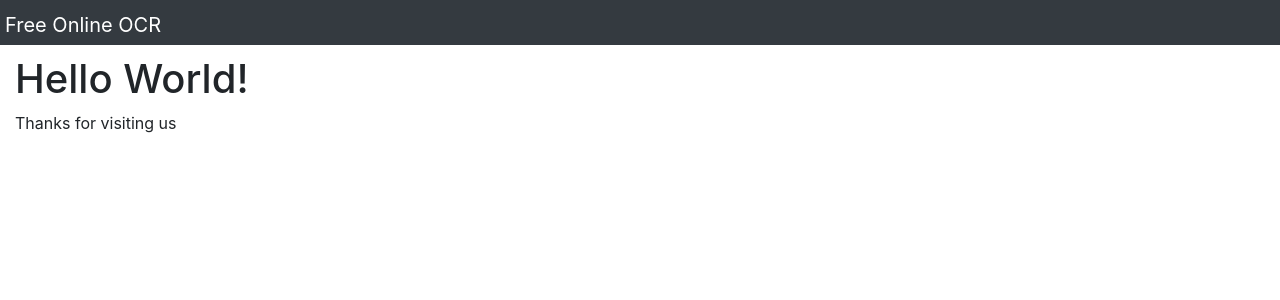
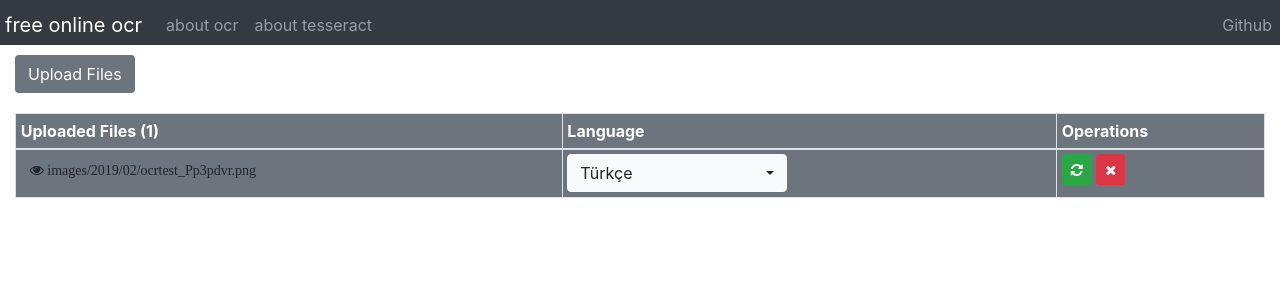
Before and after one commit to m3hm3taydin/ocr-app-django, a Django app: page / in a window 1280 px wide. Shown: the top 300 px of the page. Run offline with Django 3.2, Linux system fonts and the light colour scheme; data comes from the database, SQL or seed files in the repository; both versions use the stored data as it was after the commit; some libraries are stand-ins or nearby versions.

Commit message:
Adds ocr feature & Fixes upload file bugs

```diff
--- a/ocr/ocr/settings.py
+++ b/ocr/ocr/settings.py
@@ -14,7 +14,7 @@ import os
 
 # Build paths inside the project like this: os.path.join(BASE_DIR, ...)
 BASE_DIR = os.path.dirname(os.path.dirname(os.path.abspath(__file__)))
-TEMPLATE_DIR = os.path.join(BASE_DIR, 'web/templates/web')
+TEMPLATE_DIR = os.path.join(BASE_DIR, 'web/templates')
 
 # Quick-start development settings - unsuitable for production
 # See https://docs.djangoproject.com/en/2.1/howto/deployment/checklist/
--- a/ocr/web/models.py
+++ b/ocr/web/models.py
@@ -3,5 +3,5 @@ from django.db import models
 # Create your models here.
 class Document(models.Model):
     description = models.CharField(max_length=255, blank=True)
-    file = models.FileField(upload_to='documents/%Y/%m/%d/')
+    file = models.ImageField(upload_to='images/%Y/%m/')
     uploaded_at = models.DateTimeField(auto_now_add=True)
--- a/ocr/web/templates/base.html
+++ b/ocr/web/templates/base.html
@@ -8,11 +8,13 @@
 
   <!-- Bootstrap -->
   <link rel="stylesheet" href="https://stackpath.bootstrapcdn.com/bootstrap/4.2.1/css/bootstrap.min.css" integrity="sha384-GJzZqFGwb1QTTN6wy59ffF1BuGJpLSa9DkKMp0DgiMDm4iYMj70gZWKYbI706tWS" crossorigin="anonymous">
-
+  <link rel="stylesheet" href="https://cdnjs.cloudflare.com/ajax/libs/bootstrap-select/1.13.5/css/bootstrap-select.css">
 
   <script src="https://code.jquery.com/jquery-3.2.1.min.js"></script>
   <script src="https://cdnjs.cloudflare.com/ajax/libs/popper.js/1.14.6/umd/popper.min.js" integrity="sha384-wHAiFfRlMFy6i5SRaxvfOCifBUQy1xHdJ/yoi7FRNXMRBu5WHdZYu1hA6ZOblgut" crossorigin="anonymous"></script>
   <script src="https://stackpath.bootstrapcdn.com/bootstrap/4.2.1/js/bootstrap.min.js" integrity="sha384-B0UglyR+jN6CkvvICOB2joaf5I4l3gm9GU6Hc1og6Ls7i6U/mkkaduKaBhlAXv9k" crossorigin="anonymous"></script>
+  <script src="https://cdnjs.cloudflare.com/ajax/libs/bootstrap-select/1.13.5/js/bootstrap-select.min.js"></script>
+
 
   <!-- JS Upload scripts -->
   <script src="{% static 'js/jquery-file-upload/vendor/jquery.ui.widget.js' %}"></script>
@@ -38,15 +40,17 @@
       <div class="navbar-collapse collapse w-50 order-1 order-md-0 dual-collapse2">
           <ul class="navbar-nav mr-auto">
               <li class="nav-item active">
-                  <a class="navbar-brand" href="/">Free Online OCR</a>
+                  <a class="navbar-brand" href="/">free online ocr</a>
               </li>
-              <!-- <li class="nav-item">
-                  <a class="nav-link" href="/">start using <span class="sr-only">(current)</span></a>
-              </li> -->
-
+              <li class="nav-item">
+                  <a class="nav-link" href="/about">about ocr <span class="sr-only">(current)</span></a>
+              </li>
+              <li class="nav-item">
+                  <a class="nav-link" href="https://github.com/tesseract-ocr/tesseract">about tesseract <span class="sr-only">(current)</span></a>
+              </li>
           </ul>
       </div>
-      <div class="navbar-collapse collapse w-100">
+      <div class="navbar-collapse collapse ">
             {% block base %}
             {% endblock %}
           <button class="navbar-toggler" type="button" data-toggle="collapse" data-target=".dual-collapse2">
@@ -55,9 +59,9 @@
       </div>
       <div class="navbar-collapse collapse w-50 order-3 dual-collapse2">
           <ul class="navbar-nav ml-auto">
-              <!-- <li class="nav-item">
-                  <a class="nav-link" href="#">Log in</a>
-              </li> -->
+              <li class="nav-item">
+                  <a class="nav-link" href="https://github.com/m3hm3taydin/ocr-app-django">Github</a>
+              </li>
               <!-- <li class="nav-item">
                   <a class="nav-link" href="#"><i class="fa fa-cog fa-fw"></i></a>
               </li> -->
--- a/ocr/web/templates/upload_file.html
+++ b/ocr/web/templates/upload_file.html
@@ -3,43 +3,41 @@
 
 
 {% block content %}
+
 <div style="margin-bottom: 20px;">
-    <button type="button" class="btn text-white bg-dark js-upload-photos">
+  <button type="button" class="btn text-white bg-secondary js-upload-photos">
     <span class="glyphicon glyphicon-cloud-upload"></span> Upload Files
   </button>
-    <input id="fileupload" type="file" name="file" multiple
-           style="display: none;"
-           data-url="{% url 'upload' %}"
-           data-form-data='{"csrfmiddlewaretoken": "{{ csrf_token }}"}'>
+  <input id="fileupload" type="file" name="file" multiple style="display: none;" data-url="{% url 'upload' %}" data-form-data='{"csrfmiddlewaretoken": "{{ csrf_token }}"}'>
 </div>
 
-  <table id="gallery" class="table bg-dark text-white table-sm table-bordered ">
+<table id="gallery" class="table bg-secondary text-white table-sm table-bordered ">
   <thead>
     <tr>
       <th>Uploaded Files ({{ documents.count }})</th>
+      <th>Language</th>
       <th>Operations</th>
     </tr>
   </thead>
   <tbody>
     {% for document in documents %}
-        {% if document.is_active %}
-          <tr class="table table-success">
-        {% else %}
     <tr class="table">
-        {% endif %}
       <td>
-            <a href="#" data-ref="open-modal" operation="all-{{ document.pk }}" class="btn btn-sm">
+        <a href="{{ document.file.url }}" class="btn btn-sm">
           <span class="fa fa-eye">&nbsp;{{ document.file.name }}</span>
         </a>
+
       </td>
       <td>
+        <select class="selectpicker" data-live-search="true">
+          <option>Türkçe</option>
+          <option>English</option>
+        </select>
 
-
-            <a  href="{{ document.file.url }}" class="btn btn-sm btn-success">
-              <span class="fa fa-download"></span>
-            </a>
-            <a href="#" data-ref="open-modal" operation="settings-{{ document.pk }}" class="btn btn-sm btn-warning">
-              <span class="fa fa-cog"></span>
+      </td>
+      <td>
+        <a href="{% url 'convert_document' pk=document.pk %}" class="btn btn-sm btn-success">
+          <span class="fa fa-refresh"></span>
         </a>
         <a href="{% url 'delete_document' pk=document.pk %}" class="btn btn-sm btn-danger">
           <span class="fa fa-times"></span>
@@ -53,4 +51,8 @@
 
 
 
+
+
+
+
 {% endblock %}
--- a/ocr/web/urls.py
+++ b/ocr/web/urls.py
@@ -1,13 +1,14 @@
 from django.urls import path, re_path
 from web import views
+from django.conf.urls.static import static
+from django.conf import settings
+
 
 
 
 urlpatterns = [
-    re_path(r'^$', views.IndexView.as_view(), name='index'),
-
-    re_path(r'^run/$', views.UploadFileView.as_view(), name='upload'),
+    re_path(r'^$', views.UploadFileView.as_view(), name='upload'),
+    re_path(r'^about/$', views.AboutView.as_view(), name='about'),
     re_path(r'^document/delete/(?P<pk>\d+)/$', views.delete_document, name='delete_document'),
-
-
-]
+    re_path(r'^document/convert/(?P<pk>\d+)/$', views.convert_document, name='convert_document'),
+]+ static(settings.MEDIA_URL, document_root=settings.MEDIA_ROOT)
--- a/ocr/web/views.py
+++ b/ocr/web/views.py
@@ -7,9 +7,14 @@ import urllib.parse
 import time
 from django.http import HttpResponse, Http404, JsonResponse
 from .models import Document
+import subprocess
+
 
 class IndexView(TemplateView):
     template_name = 'index.html'
+
+class AboutView(TemplateView):
+    template_name = 'about.html'
 
 
 class UploadFileView(View):
@@ -18,7 +23,6 @@ class UploadFileView(View):
         return render(self.request, 'upload_file.html', {'documents': document_list})
 
     def post(self, request):
-        time.sleep(1)  # You don't need this line. This is just to delay the process so you can see the progress bar testing locally.
         form = DocumentForm(self.request.POST, self.request.FILES)
         if form.is_valid():
             document = form.save()
@@ -33,4 +37,18 @@ def delete_document(request, pk):
     except Document.DoesNotExist:
         pass
     document_list = Document.objects.all()
-    return render(request, 'ops/upload_file.html', {'documents': document_list})
+    return render(request, 'upload_file.html', {'documents': document_list})
+
+def convert_document(request, pk):
+    document = Document.objects.get(pk=pk)
+
+    print(document.file.url)
+    print(30*'-')
+    command = 'tesseract ' + document.file.path + ' output -l eng'
+    print(command)
+    print(30*'-')
+    process = subprocess.Popen(command.split(), stdout=subprocess.PIPE)
+    output, error = process.communicate()
+
+    print(output)
+    print(error)
```
Also changed, not shown: ocr/output.txt (added, +9 -0 lines), ocr/web/templates/about.html (added, +7 -0 lines), ocr/db.sqlite3, ocr/media/documents/2019/02/11/planecrashinfo_20181121001952.csv (deleted), ocr/media/images/2019/02/ocrtest.png (added), ocr/media/images/2019/02/ocrtest_Pp3pdvr.png (added), ocr/web/migrations/0002_auto_20190211_2005.py (added). Lines whose indentation alone changed are shown as unchanged.
